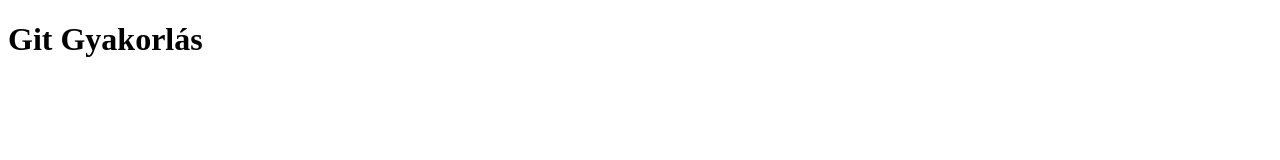
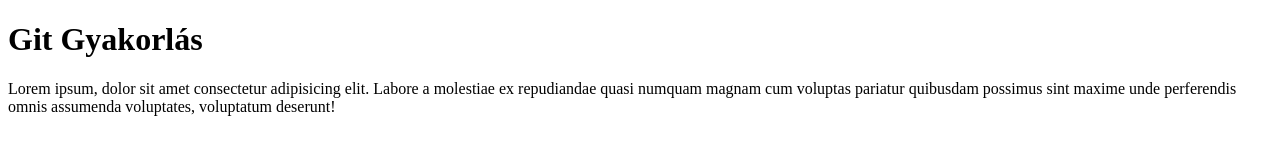
Before and after one commit to Zizu70/SzebeniZita-git-gyakorlas, a plain HTML site: page index.html in a window 1280 px wide. Drawn offline with Linux system fonts and the light colour scheme.

Commit message:
Bekezdés elhelyezése

```diff
--- a/index.html
+++ b/index.html
@@ -8,6 +8,7 @@
 <body>
     <main>
         <h1>Git Gyakorlás</h1>
+        <p>Lorem ipsum, dolor sit amet consectetur adipisicing elit. Labore a molestiae ex repudiandae quasi numquam magnam cum voluptas pariatur quibusdam possimus sint maxime unde perferendis omnis assumenda voluptates, voluptatum deserunt!</p>
     </main>
 </body>
 </html>
```
